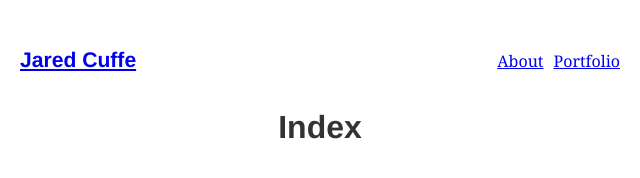
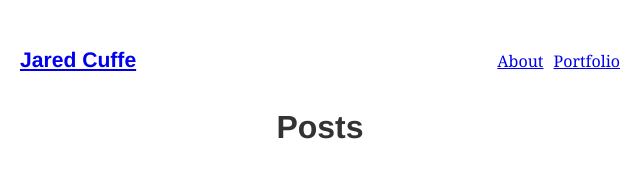
Before and after one commit to jcuffe/jcuffe.github.io, a Gatsby site: page / in a window 1280 px wide. Shown: the full height of the page, 320-960 px from the left. Built offline with nearby package versions, Linux system fonts and the light colour scheme; Gatsby itself is replaced by a stand-in of ours.

Commit message:
Repurposes index page as blog central.

```diff
--- a/src/pages/index.js
+++ b/src/pages/index.js
@@ -1,8 +1,11 @@
 import React from "react";
 import Layout from "../components/Layout/layout";
 
-export default () => (
-  <Layout>
-    <h1>Index</h1>
-  </Layout>
-);
+export default ({ data }) => {
+  console.log(data);
+  return (
+    <Layout>
+      <h1>Posts</h1>
+    </Layout>
+  );
+};
```
